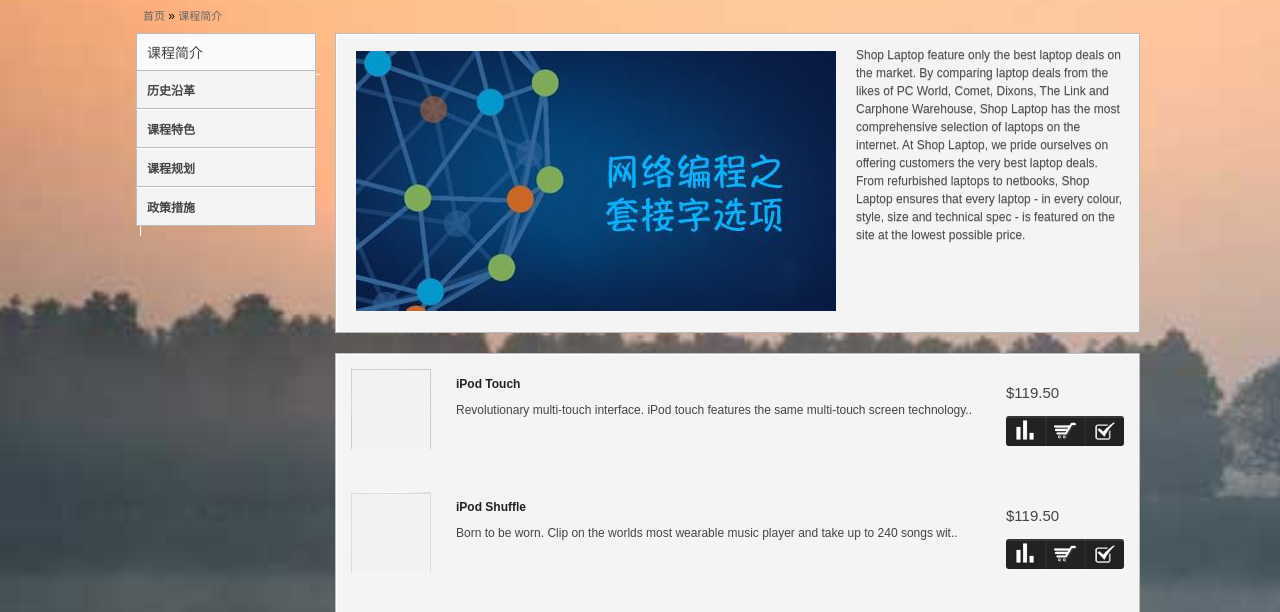
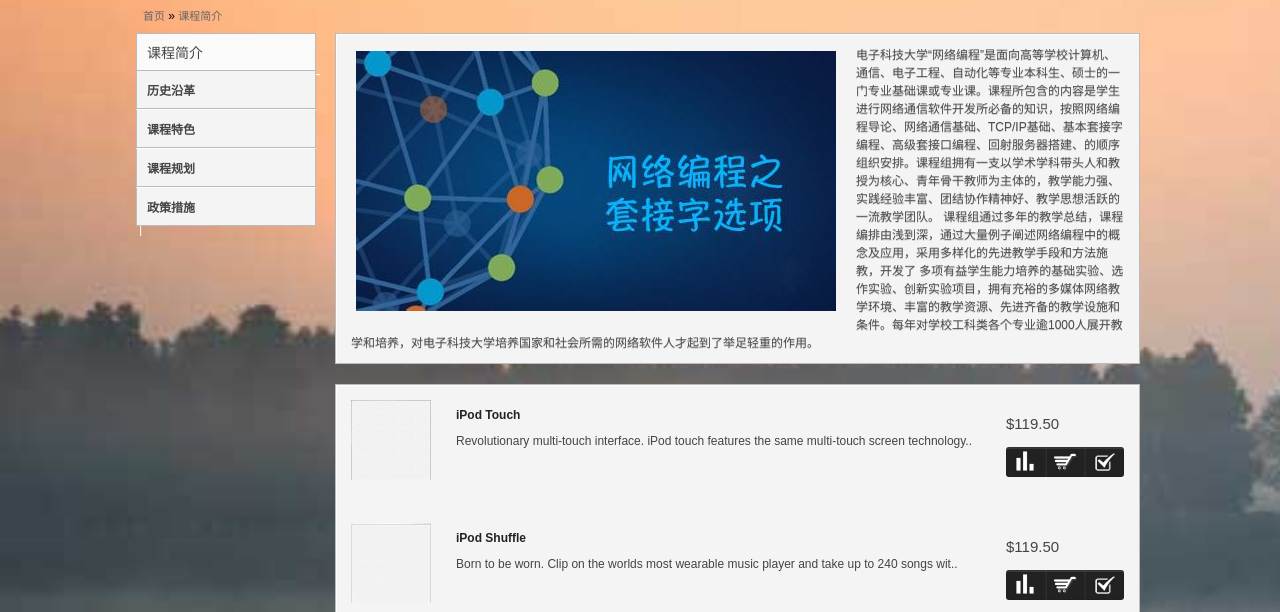
Before and after one commit to mrfocker/lx_project, a plain HTML site: page v1.1/课程简介.html in a window 1280 px wide. Shown: the part 161-773 px from the top of the page. Drawn offline with Linux system fonts and the light colour scheme.

Commit message:
20170302

```diff
--- a/v1.1/课程简介.html
+++ b/v1.1/课程简介.html
@@ -151,7 +151,11 @@
 <div id="content">
 <div class="category-info">
 <div class="image"><img src="images/d.jpg" alt="MP3 Players" /></div>
-<p>Shop Laptop feature only the best laptop deals on the market. By comparing laptop deals from the likes of PC World, Comet, Dixons, The Link and Carphone Warehouse, Shop Laptop has the most comprehensive selection of laptops on the internet. At Shop Laptop, we pride ourselves on offering customers the very best laptop deals. From refurbished laptops to netbooks, Shop Laptop ensures that every laptop - in every colour, style, size and technical spec - is featured on the site at the lowest possible price.</p>
+<p>  电子科技大学“网络编程”是面向高等学校计算机、通信、电子工程、自动化等专业本科生、硕士的一门专业基础课或专业课。课程所包含的内容是学生进行网络通信软件开发所必备的知识，按照网络编程导论、网络通信基础、TCP/IP基础、基本套接字编程、高级套接口编程、回射服务器搭建、的顺序组织安排。课程组拥有一支以学术学科带头人和教授为核心、青年骨干教师为主体的，教学能力强、实践经验丰富、团结协作精神好、教学思想活跃的一流教学团队。
+    课程组通过多年的教学总结，课程编排由浅到深，通过大量例子阐述网络编程中的概念及应用，采用多样化的先进教学手段和方法施教，开发了
+多项有益学生能力培养的基础实验、选作实验、创新实验项目，拥有充裕的多媒体网络教学环境、丰富的教学资源、先进齐备的教学设施和条件。每年对学校工科类各个专业逾1000人展开教学和培养，对电子科技大学培养国家和社会所需的网络软件人才起到了举足轻重的作用。
+
+</p>
 </div>
 <!--简介栏完-->
 
```
